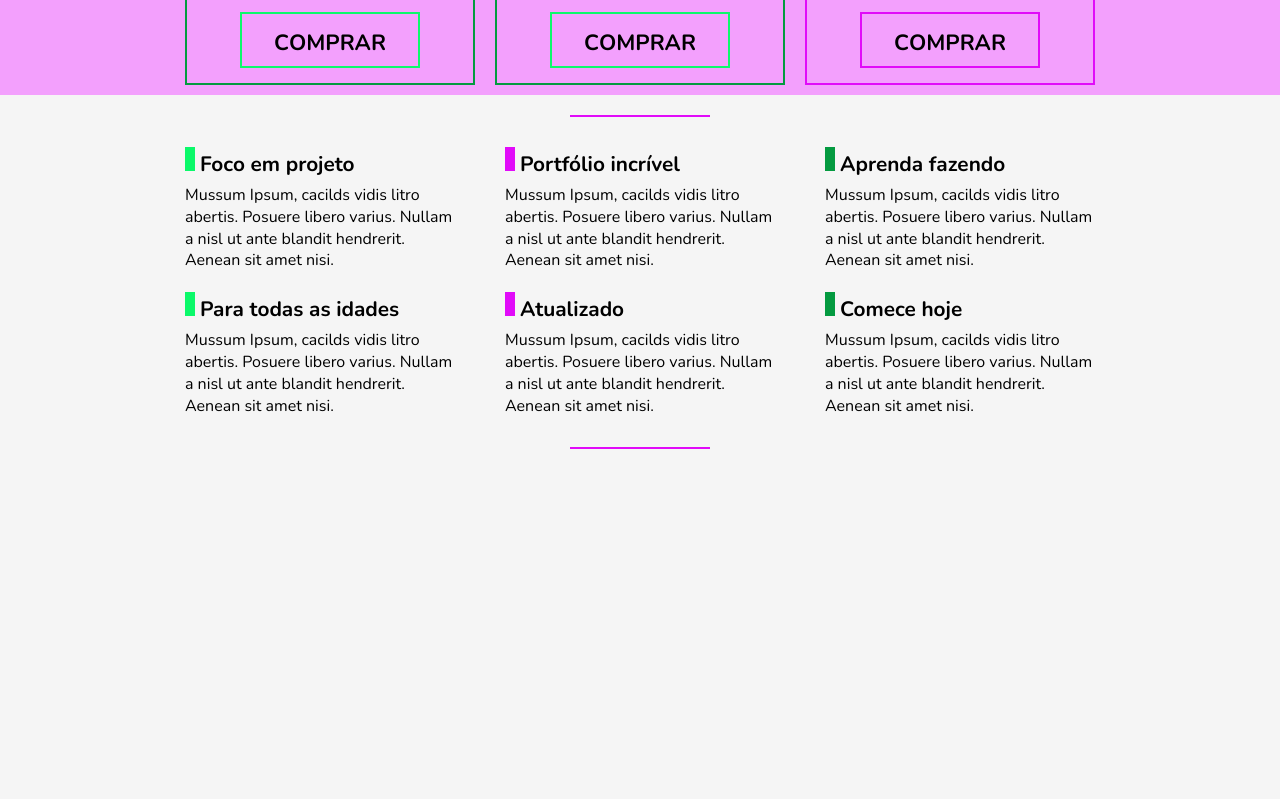
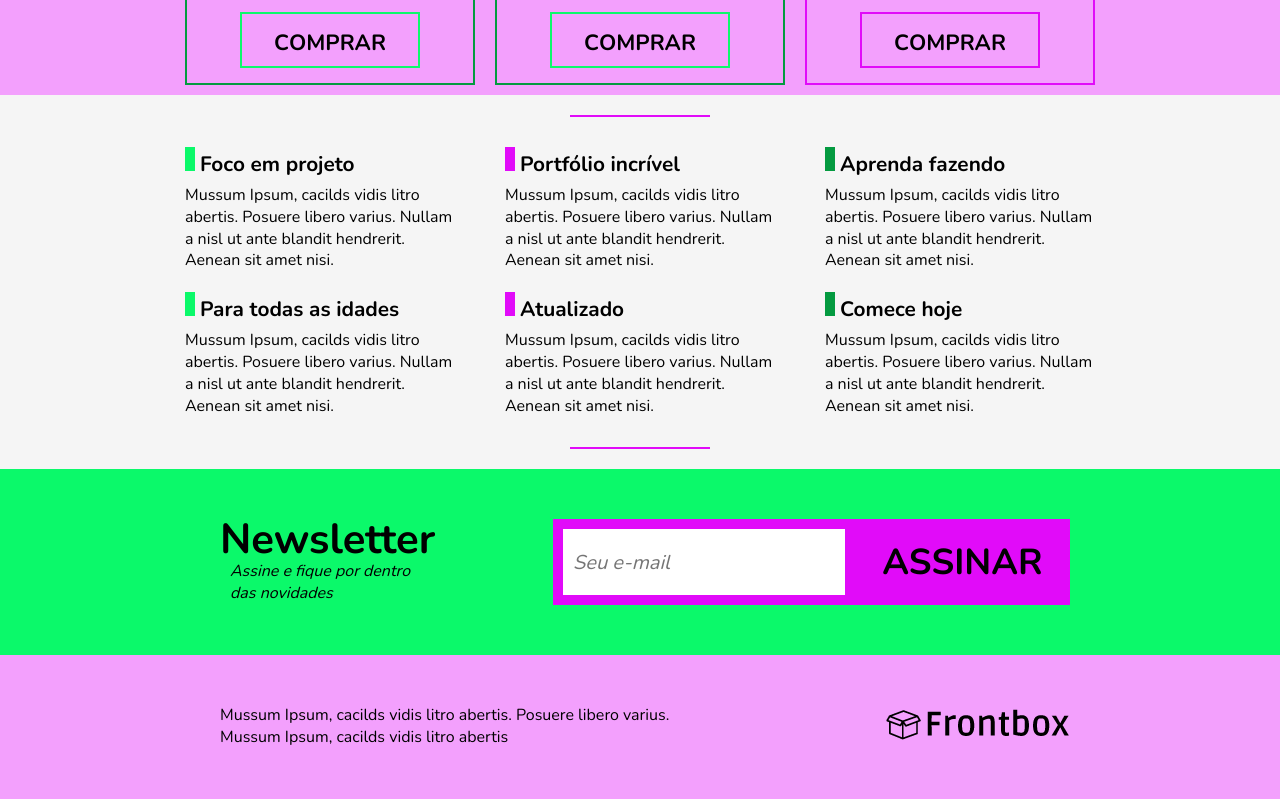
Before and after one commit to lucasvps/html-css-flexbox-study, a plain HTML site: page index.html in a window 1280 px wide. Shown: the part 1645-2444 px from the top of the page. Before the commit the page ends 2114 px from the top, so only its background shows below. Drawn offline with nearby package versions, Linux system fonts and the light colour scheme.

Commit message:
Finish project design

```diff
--- a/css/styles.css
+++ b/css/styles.css
@@ -34,6 +34,10 @@
 /**********************************/
 /* 1. Estilos gerais
 /**********************************/
+
+html {
+	scroll-behavior: smooth;
+}
 
 body {
 	background-color: var(--clr-white);
@@ -356,6 +360,88 @@ img {
 /* 8. Newsletter
 /**********************************/
 
+.newsletter {
+	background-color: var(--clr-green-light);
+}
+
+.newsletter-container {
+	max-width: 960px;
+	margin: 0 auto;
+	padding: 50px;
+	display: flex;
+	flex-wrap: wrap;
+
+	/* align-items: center;
+	justify-content: center; */
+}
+
+.newsletter-texts {
+	flex: 1 1 260px;
+	padding-left: 10px;
+}
+
+
+.newsletter-texts__title {
+	font-weight: bold;
+	font-size: 2.62rem;
+}
+
+.newsletter-texts__subtitle {
+	font-style: italic;
+}
+
+.newsletter-form__input {
+	flex: 3 1 203px;
+	font-size: 1.25rem;
+	width: 325px;
+	color: black;
+	font-style: italic;
+	font-family: var(--ff-primary);
+	border: 10px solid var(--clr-pink-dark);
+	padding: 10px;
+	margin: 0;
+	border-radius: 0px;
+}
+
+.newsletter-form__submit {
+	flex: 1 1 203px;
+	width: 192px;
+	font-family: var(--ff-primary);
+	font-size: 2.25rem;
+	font-weight: bold;
+	text-transform: uppercase;
+	background-color: var(--clr-pink-dark);
+	color: black;
+	cursor: pointer;
+	border: 0;
+	padding: 15px;
+}
+
+.newsletter-form {
+	/* flex: 2 1 260px; */
+	display: flex;
+	flex-wrap: wrap;
+
+}
+
 /**********************************/
 /* 9. Footer
 /**********************************/
+
+
+.footer {
+	background-color: var(--clr-pink-light);
+}
+
+.footer-container {
+	max-width: 960px;
+	margin: 0 auto;
+	display: flex;
+	flex-wrap: wrap;
+	justify-content: space-between;
+	padding: 50px;
+}
+
+.footer-container__info {
+	font-style: var(--ff-primary);
+}
--- a/index.html
+++ b/index.html
@@ -24,7 +24,7 @@
 				</div>
 				<nav class="nav">
 					<ul class="nav__list">
-						<li><a href="#somos" class="nav__link">Quem somos</a></li>
+						<li><a href="#about-us" class="nav__link">Quem somos</a></li>
 						<li><a href="#cursos" class="nav__link">Nossos cursos</a></li>
 						<li><a href="#planos" class="nav__link">Planos</a></li>
 						<li><a href="#vantagens" class="nav__link">Vantagens</a></li>
@@ -208,6 +208,26 @@
 		</div>
 	</section>
 	<hr/>
+	<section class="newsletter" id="newsletter">
+		<div class="newsletter-container">
+			<div class="newsletter-texts">
+				<h2 class="newsletter-texts__title">Newsletter</h2>
+				<p class="newsletter-texts__subtitle">Assine e fique por dentro<br> das novidades</p>
+			</div>
+			<form action="" class="newsletter-form">
+				<input type="text" placeholder="Seu e-mail" class="newsletter-form__input">
+				<button type="submit" class="newsletter-form__submit">ASSINAR</button>
+			</div>
+		</div>
+	</section>
+	<footer class="footer">
+		<div class="footer-container">
+			<p class="footer-container__info">Mussum Ipsum, cacilds vidis litro abertis. Posuere libero varius. <br>Mussum Ipsum, cacilds vidis litro abertis</p>
+			<a href="index.html">
+				<img class="footer-container__logo" src="/img/logo.png" alt="logo">
+			</a>
+		</div>
+	</footer>
 </body>
 
 </html>
```
